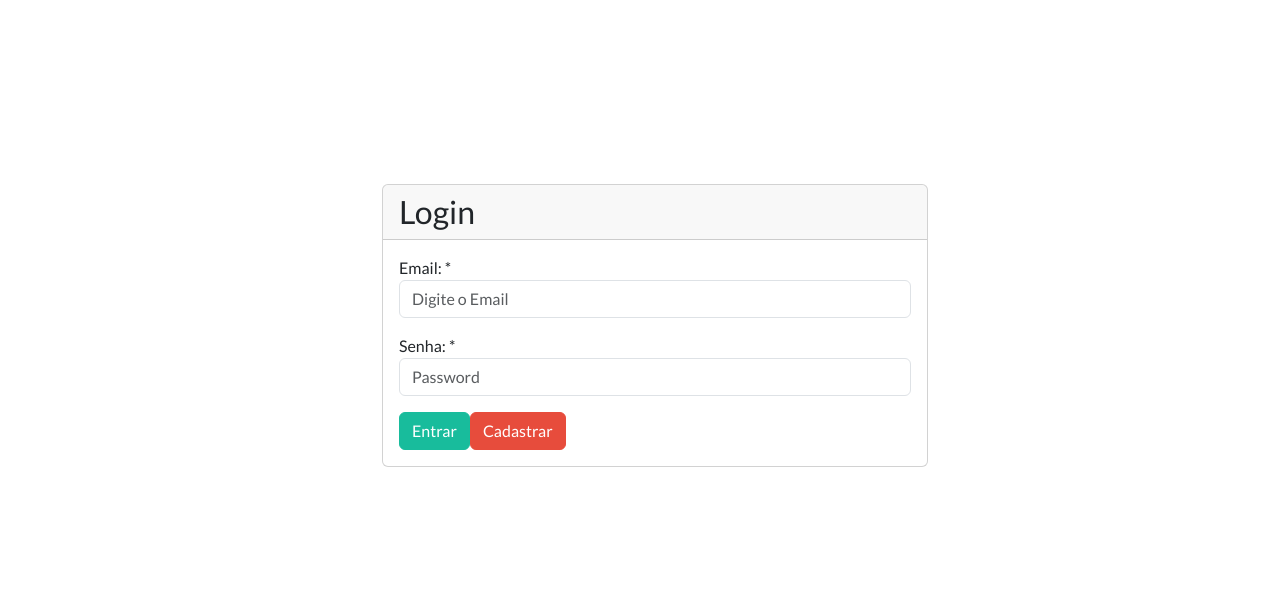
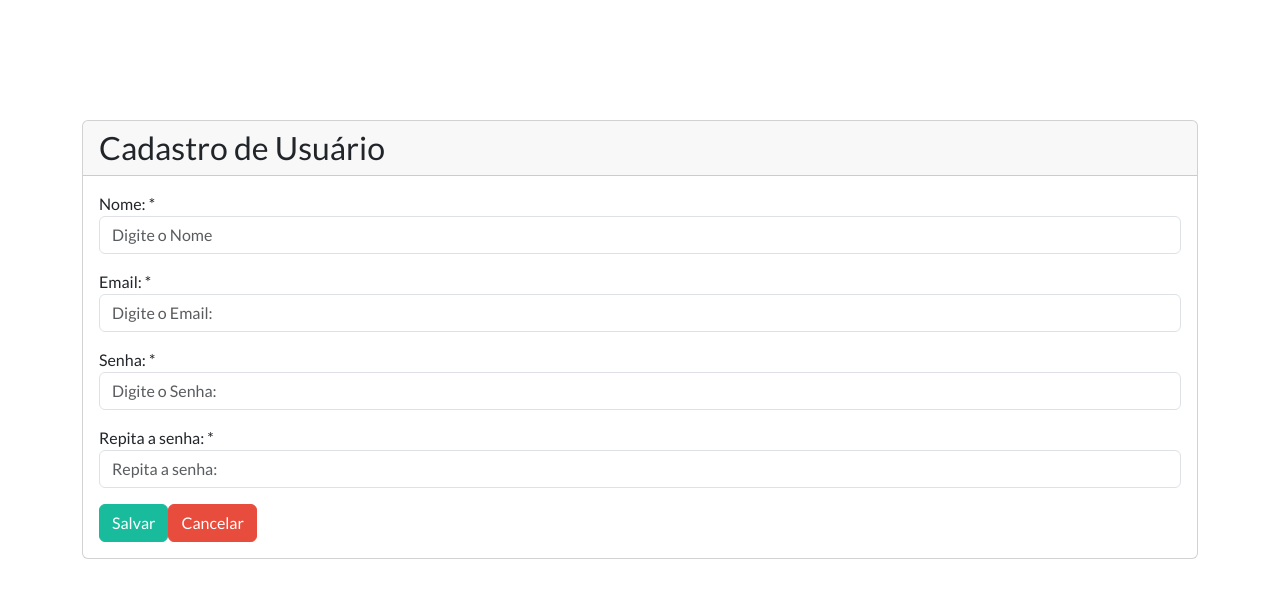
Before and after one commit to gabrielpoke/MinhasFinancas, a React (Create React App) app in the folder Frontend/minhas-financas-app/: page / in a window 1280 px wide. Shown: the top 598 px of the page. Built offline with nearby package versions, Linux system fonts and the light colour scheme.

Commit message:
Implementando o componente de Cadastro de Usuários

```diff
--- a/Frontend/minhas-financas-app/src/App.js
+++ b/Frontend/minhas-financas-app/src/App.js
@@ -2,12 +2,13 @@ import React from 'react'
 import 'bootswatch/dist/flatly/bootstrap.css'
 
 import Login from './views/login.js'
+import CadastroUsuario from './views/cadastroUsuario.js'
 import './custom.css'
 class App extends React.Component {
   render() {
     return (
       <div>
-        <Login />
+        <CadastroUsuario />
       </div>
     )
   }
--- /dev/null
+++ b/Frontend/minhas-financas-app/src/views/cadastroUsuario.js
@@ -0,0 +1,93 @@
+import React from 'react'
+import Card from '../components/card'
+import FormGroup from '../components/form-group'
+
+class CadastroUsuario extends React.Component {
+  state = {
+    nome: '',
+    email: '',
+    senha: '',
+    senhaRepeticao: ''
+  }
+
+  cadastrar = () => {
+    console.log(this.state)
+  }
+
+  render() {
+    return (
+      <div className="container">
+        <Card title="Cadastro de Usuário">
+          <div className="row">
+            <div className="col-lg-12">
+              <div className="bs-component">
+                <FormGroup label="Nome: *" htmlFor="inputNome">
+                  <input
+                    type="text"
+                    className="form-control"
+                    name="nome"
+                    id="inputNome"
+                    aria-describedby="nomeHelp"
+                    placeholder="Digite o Nome"
+                    onChange={e => this.setState({ nome: e.target.value })}
+                  />
+                </FormGroup>
+
+                <FormGroup label="Email: *" htmlFor="inputEmail">
+                  <input
+                    type="email"
+                    className="form-control"
+                    id="inputEmail"
+                    name="email"
+                    aria-describedby="emailHelp"
+                    placeholder="Digite o Email:"
+                    onChange={e => this.setState({ email: e.target.value })}
+                  />
+                </FormGroup>
+
+                <FormGroup label="Senha: *" htmlFor="inputSenha">
+                  <input
+                    type="password"
+                    className="form-control"
+                    id="inputSenha"
+                    name="senha"
+                    aria-describedby="senhaHelp"
+                    placeholder="Digite o Senha:"
+                    onChange={e => this.setState({ senha: e.target.value })}
+                  />
+                </FormGroup>
+
+                <FormGroup label="Repita a senha: *" htmlFor="inputRepitaSenha">
+                  <input
+                    type="password"
+                    className="form-control"
+                    id="inputRepitaSenha"
+                    name="senha"
+                    aria-describedby="senhaHelp"
+                    placeholder="Repita a senha:"
+                    onChange={e =>
+                      this.setState({ senhaRepeticao: e.target.value })
+                    }
+                  />
+                </FormGroup>
+
+                <button
+                  type="button"
+                  className="btn btn-success"
+                  onClick={this.cadastrar}
+                >
+                  Salvar
+                </button>
+                <button type="button" className="btn btn-danger">
+                  Cancelar
+                </button>
+              </div>
+            </div>
+          </div>
+        </Card>
+      </div>
+    )
+  }
+}
+
+export default CadastroUsuario
```
